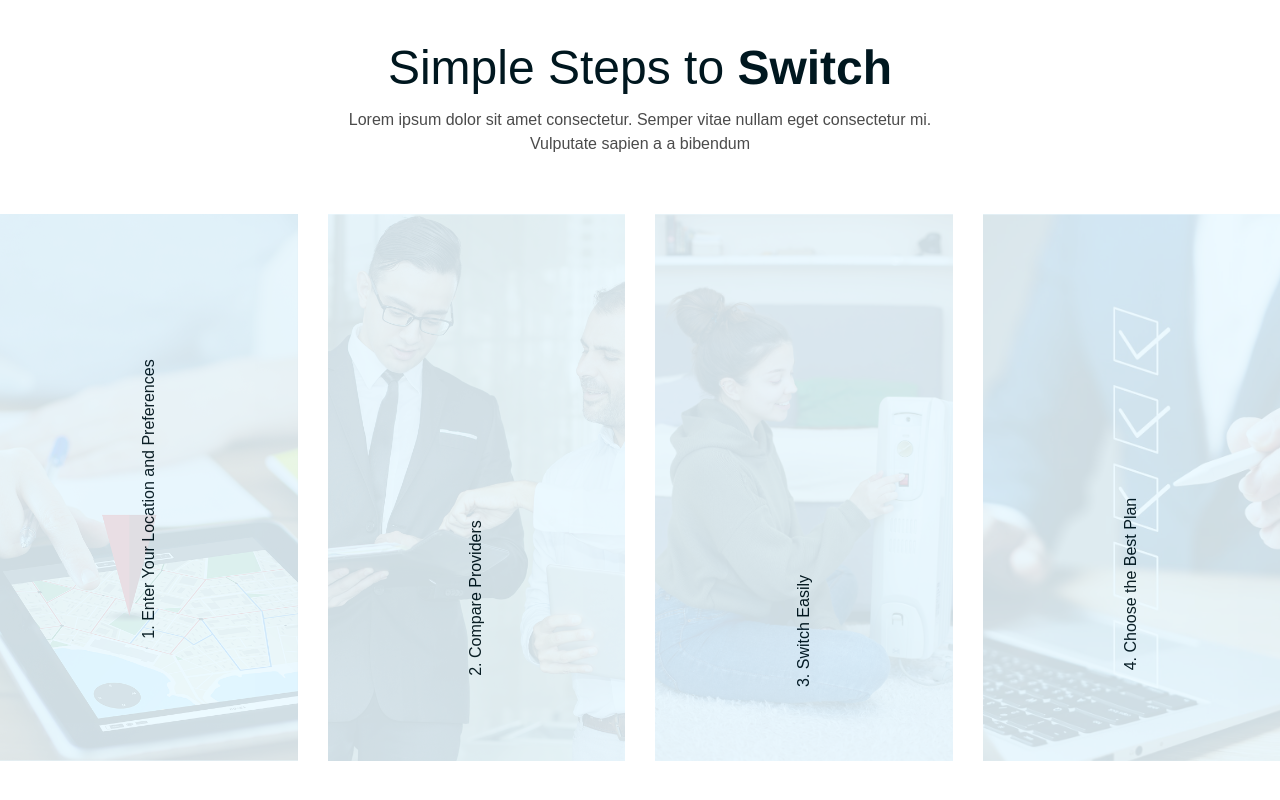
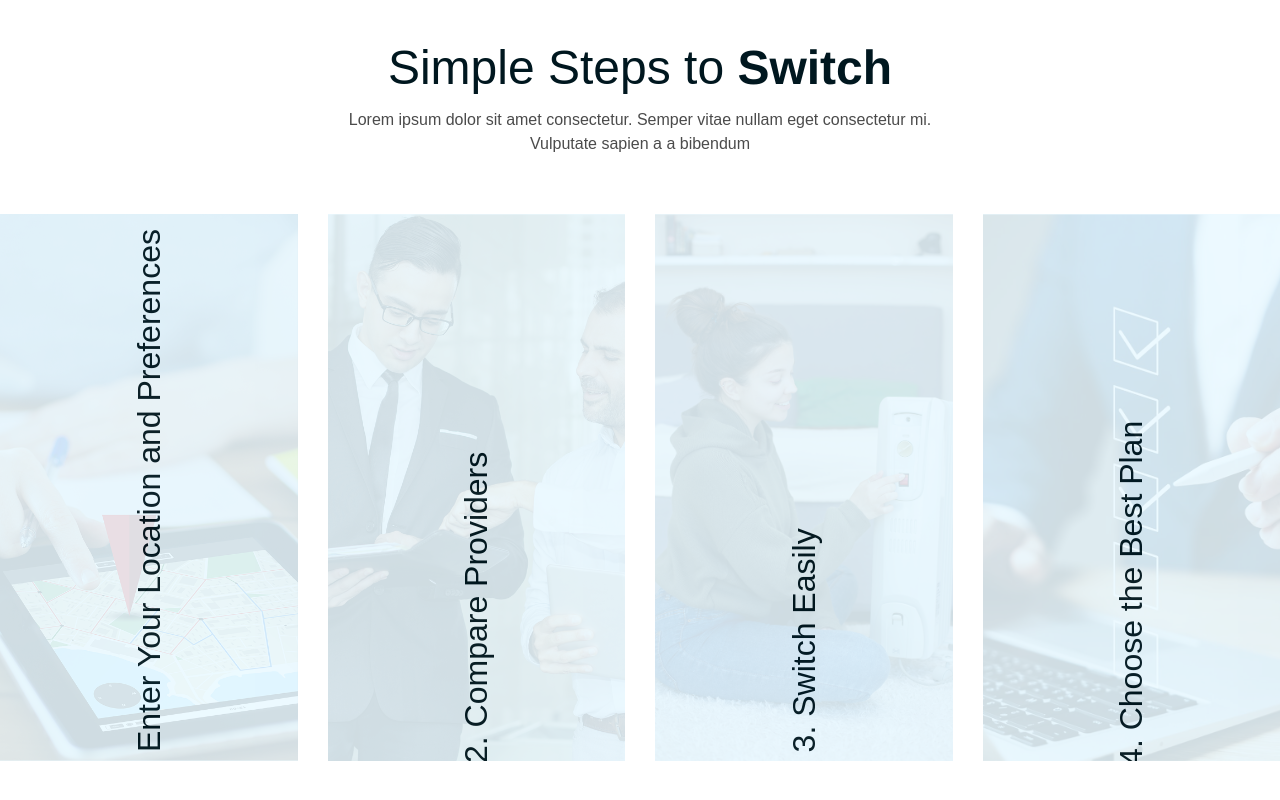
Before and after one commit to nupurbishnoi549/react-swiper, a React (Vite) app: page / in a window 1280 px wide. Shown: the top 800 px of the page. Built offline with nearby package versions, Linux system fonts and the light colour scheme; a web font is replaced by a local one.

Commit message:
add font

```diff
--- a/src/components/Slider.jsx
+++ b/src/components/Slider.jsx
@@ -37,7 +37,7 @@ const SimpleSteps = () => {
                                 <img className='max-w-[360px] w-full' src={obj.stepImg} alt={obj.alt} />
                                 <div className='absolute group-hover:h-0 group-hover:w-0 group-hover:top-1/2 group-hover:left-full group-hover:translate-y-[70%] group-hover:translate-x-[-50%] group-hover:opacity-80 group-hover:z-10 duration-700 ease-in-out bg-[#EAF9FFF0] opacity-94 top-0 left-0 w-full h-full'>
                                     <div className='relative w-full h-full'>
-                                        <p className={`absolute translate-x-[-50%] text-center text-[#00171F] -rotate-90 min-w-[574px] group-hover:hidden ${i === 0 ? "top-1/2 left-1/2" : i === 1 ? "top-[68%] left-1/2" : i === 2 ? "top-[74%] left-1/2" : i === 3 ? "top-[65.5%] left-1/2" : ""}`}>{obj.imgContent}</p>
+                                        <p className={`absolute translate-x-[-50%] md:text-[32px] text-2xl font-normal text-center text-[#00171F] -rotate-90 min-w-[574px] group-hover:hidden ${i === 0 ? "top-1/2 left-1/2" : i === 1 ? "top-[68%] left-1/2" : i === 2 ? "top-[74%] left-1/2" : i === 3 ? "top-[65.5%] left-1/2" : ""}`}>{obj.imgContent}</p>
                                     </div>
                                 </div>
                                 <div className='bg-[#003459] absolute top-[-50%] group-hover:top-[73%] group-hover:bottom-0 duration-700 ease-in-out w-full p-8'>
```
